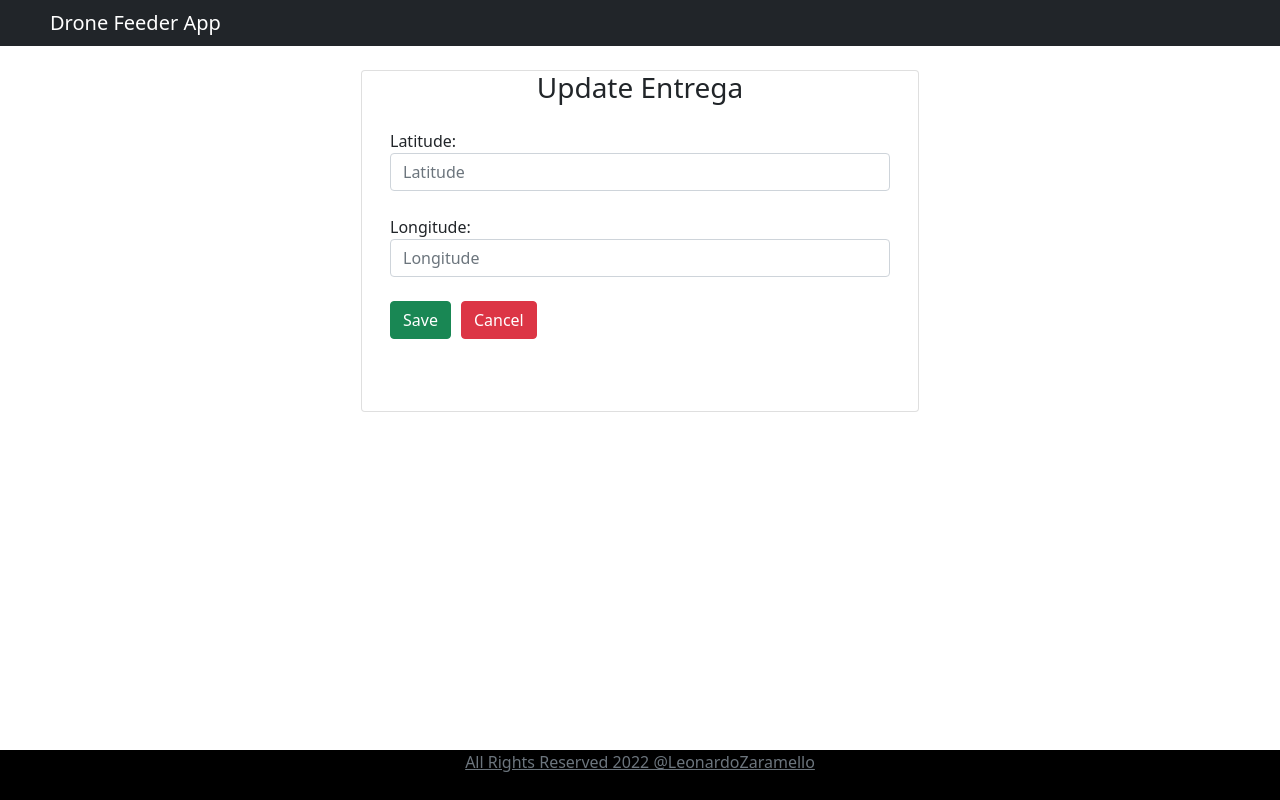
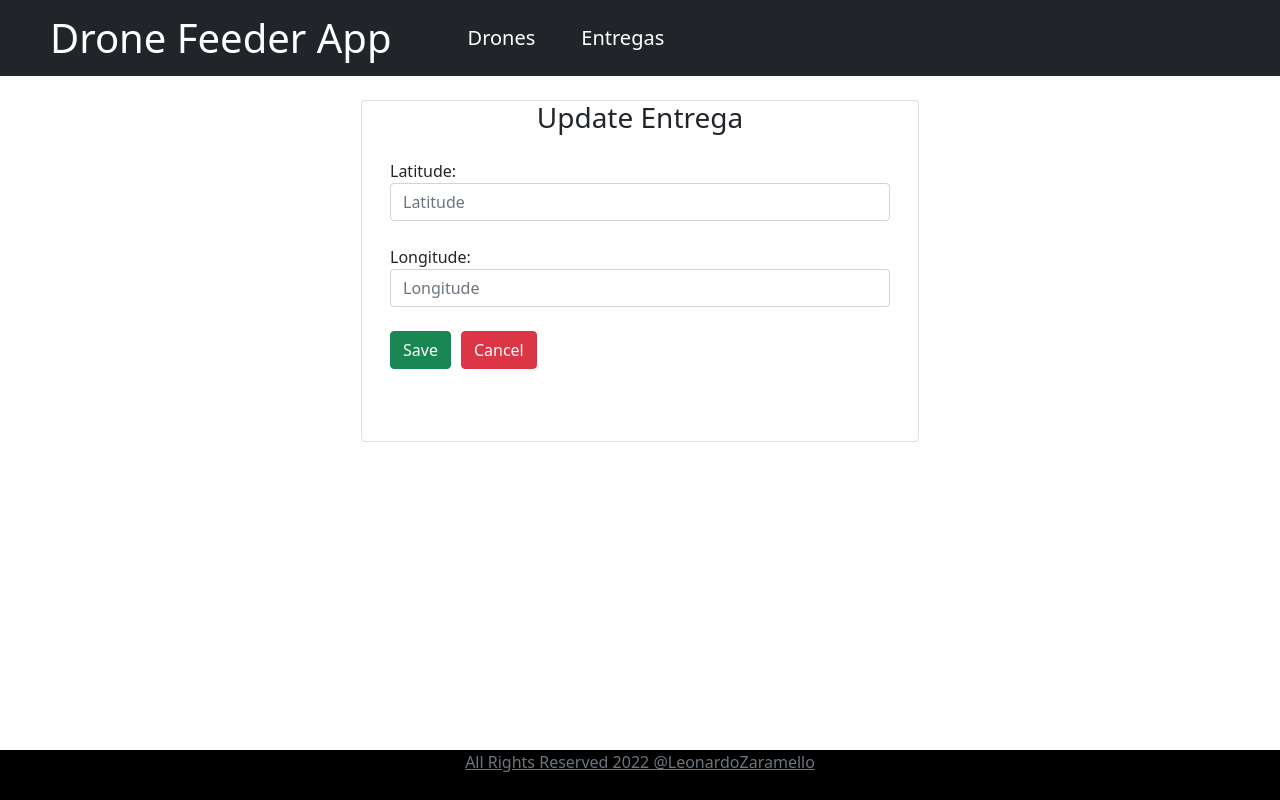
Before and after one commit to LeonardoZaramello/ProjetoJava-FrontEnd, a React (Create React App) app: page /add-entrega/1 in a window 1280 px wide. Built offline with nearby package versions, Linux system fonts and the light colour scheme; no server answers.

Commit message:
Add: navbar com as rotas de Drones e Entregas

```diff
--- a/src/Components/HeaderComponent.jsx
+++ b/src/Components/HeaderComponent.jsx
@@ -6,9 +6,10 @@ export default class HeaderComponent extends Component {
       <div>
         <header>
           <nav className="navbar navbar-expand-md navbar-dark bg-dark">
-          <div><a href="http://localhost:3000" className="navbar-brand">Drone Feeder App</a></div>
+          <div><a href="http://localhost:3000" className="navbar-brand" style={{fontSize:"40px"}}>Drone Feeder App</a></div>
+          <div><a href="http://localhost:3000/drones" className="navbar-brand" style={{marginLeft:"60px"}}>Drones</a></div>
+          <div><a href="http://localhost:3000/entregas" className="navbar-brand" style={{marginLeft:"30px"}}>Entregas</a></div>
           </nav>
-
         </header>
     </div>
     )
```
